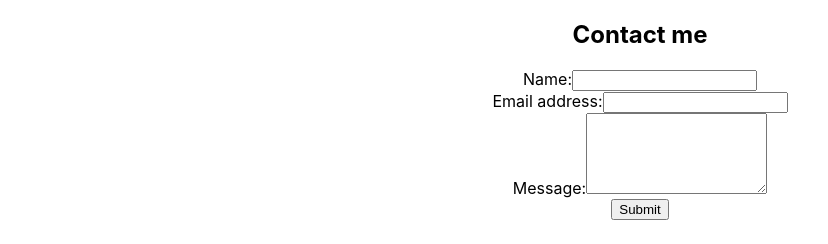
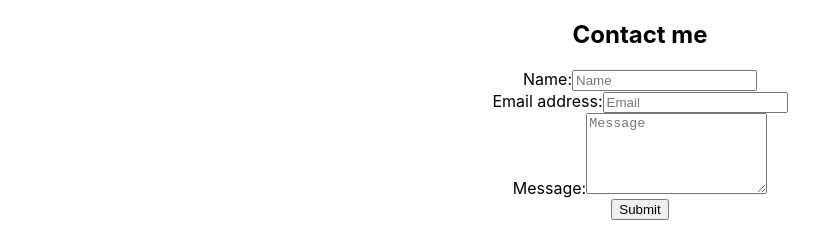
Before and after one commit to MaverickCavazos/personal-chef, a React (Create React App) app: page /Contact in a window 1280 px wide. Shown: the part 162-406 px from the top of the page, without its empty margins (0-828 px from the left). Built offline with nearby package versions, Linux system fonts and the light colour scheme.

Commit message:
added ability for contact form to send out email and refresh inputs on submit

```diff
--- a/src/components/Contact/index.js
+++ b/src/components/Contact/index.js
@@ -10,6 +10,12 @@ function Contact () {
 
   const handleSubmit = (e) => {
     e.preventDefault();
+    Array.from(document.querySelectorAll("input")).forEach(
+      input => (input.value = "")
+    );
+   const message = document.getElementById('message');
+   message.value = '';
+
     if (!errorMessage) {
       setFormState({ [e.target.name]: e.target.value });
       console.log('Form', formState);
@@ -36,18 +42,18 @@ function Contact () {
   return (
     <section>
       <h1 data-testid="h1tag">Contact me</h1>
-      <form metod="post" name="emailform" action="mailto:folukeolaoye97@gmail.com" id="contact-form" onSubmit={handleSubmit}>
+      <form action="https://formsubmit.co/foluke@gmail.com" method="POST" id="contact-form" onSubmit={handleSubmit}>
         <div>
           <label htmlFor="name">Name:</label>
-          <input type="text" name="name" defaultValue={name} onBlur={handleChange} />
+          <input type="text" name="name" defaultValue={name} onBlur={handleChange} placeholder="Name" required/>
         </div>
         <div>
           <label htmlFor="email">Email address:</label>
-          <input type="email" name="email" defaultValue={email} onBlur={handleChange} />
+          <input type="email" name="email" defaultValue={email} onBlur={handleChange} placeholder="Email" required/>
         </div>
         <div>
           <label htmlFor="message">Message:</label>
-          <textarea name="message" rows="5" defaultValue={message} onBlur={handleChange} />
+          <textarea id="message" name="message" rows="5" defaultValue={message} onBlur={handleChange} placeholder="Message"/>
         </div>
         {errorMessage && (
           <div>
```
